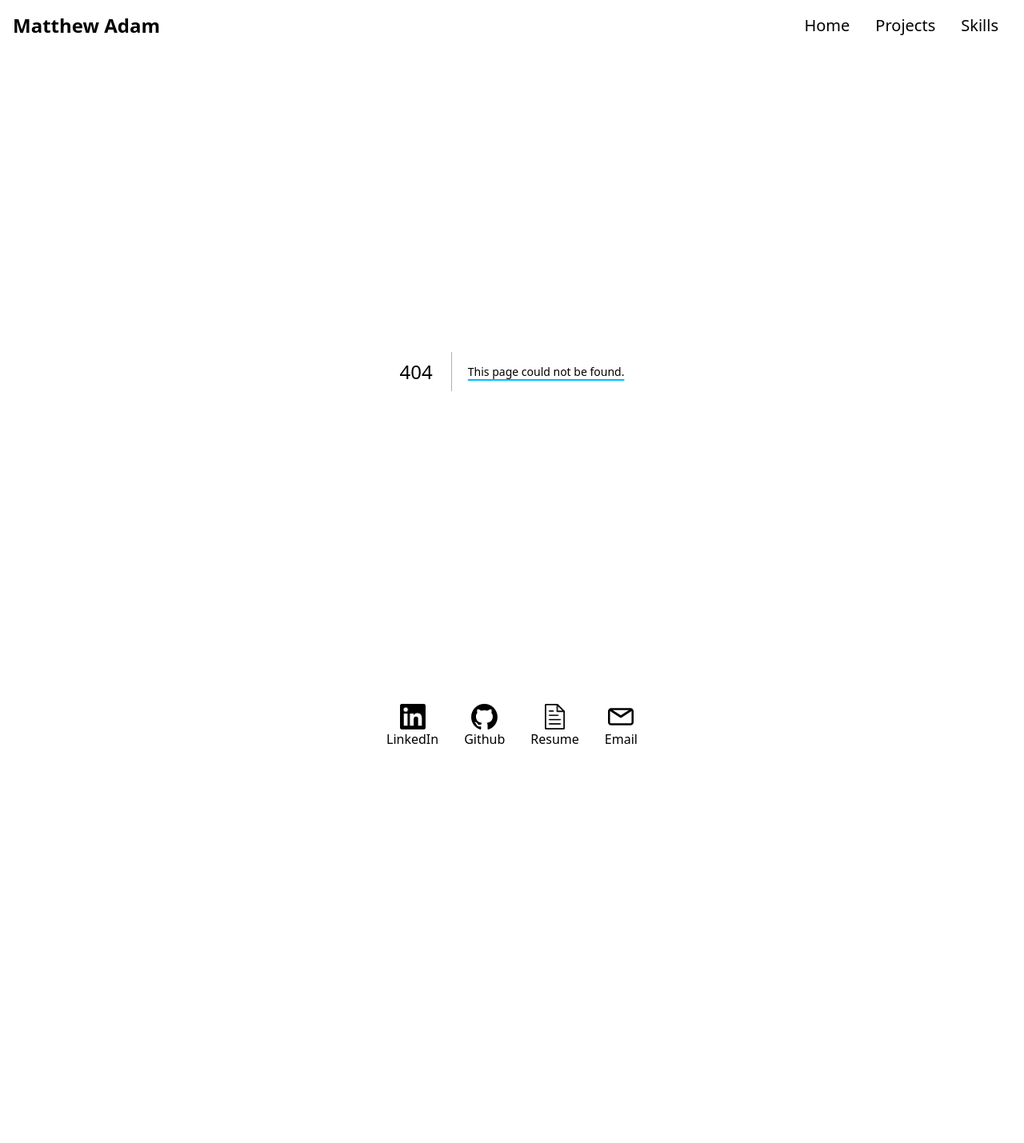
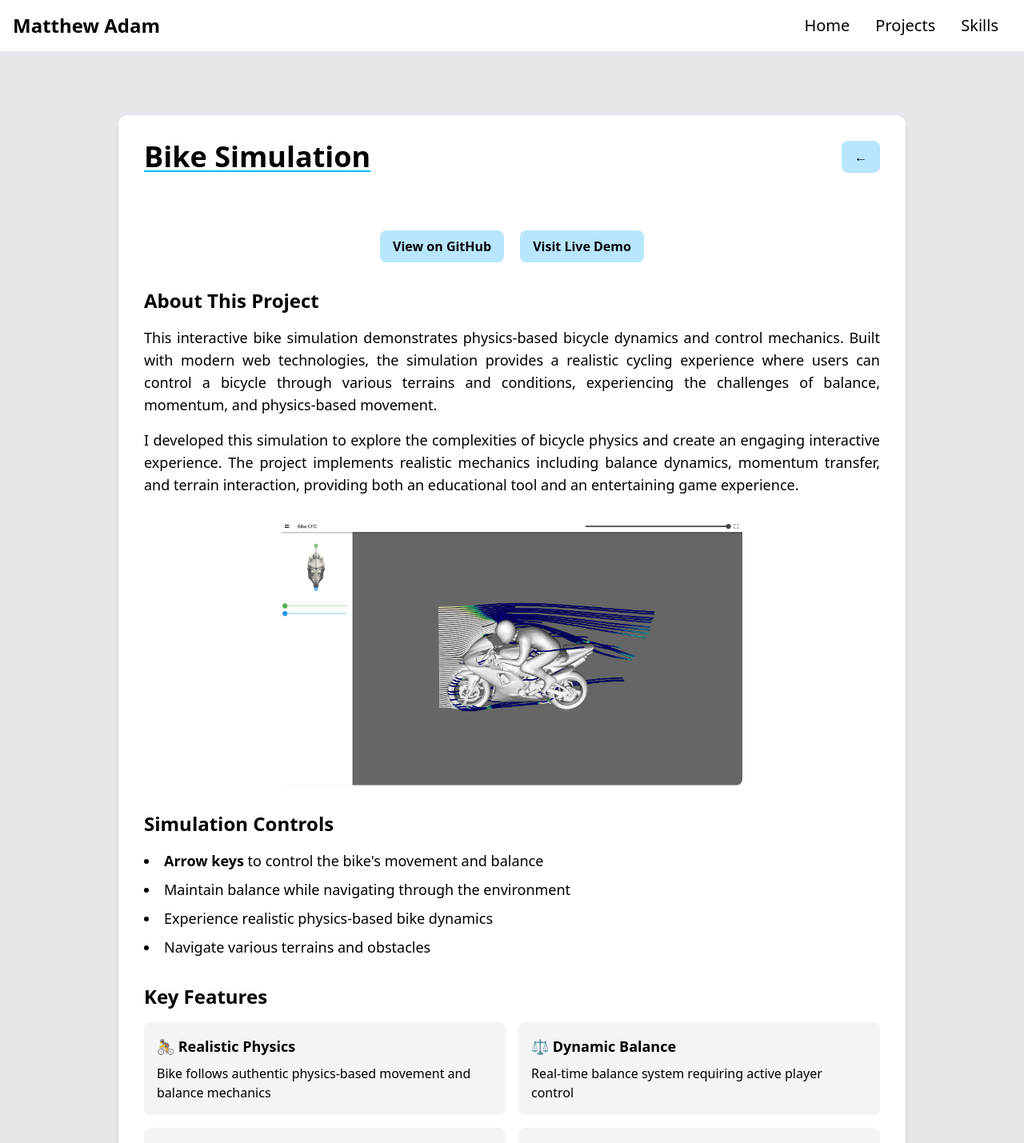
Before and after one commit to WebsiteMatthewEngineering/portfolio, a Next.js app in the folder portfolio/: page /projects/bike-simulation in a window 1280 px wide. Before the commit this address had no page. Shown: the top 1429 px of the page at 80% size. Before the commit the page ends 952 px from the top, so only its background shows below. Built offline with nearby package versions, Linux system fonts and the light colour scheme.

Commit message:
Create page.tsx

```diff
--- /dev/null
+++ b/portfolio/app/projects/bike-simulation/page.tsx
@@ -0,0 +1,93 @@
+import Image from "next/image";
+import Button from "@/components/button";
+
+function Buttons() {
+    return (
+        <div className="flex flex-row justify-center mt-6 gap-5">
+            <Button href="https://github.com/MatthewEngineering/trame" className="mx-" new_tab={true}>View on GitHub</Button>
+            <Button href="https://bike-simulation.matthewengineering.com/index.html" className="mx-" new_tab={true}>Visit Live Demo</Button>
+        </div>
+    )
+}
+
+export default function BikeSimulationProject() {
+  return (
+    <main className="bg-gray-200">
+      <div className="max-w-5xl mx-auto flex flex-col gap-10 pt-20 pb-20 px-5">
+
+        <div className="card flex flex-col gap-8 p-8">
+            <div className="flex flex-row justify-between items-center mb-4">
+                <h2 className="text-3xl sm:text-4xl font-bold text-text">Bike Simulation</h2>
+                <Button href="/" className="!w-fit !px-4">←</Button>
+            </div>
+
+            <Buttons />
+
+            <div className="flex flex-col gap-4">
+                <h3 className="text-2xl font-semibold text-text">About This Project</h3>
+                <p className="text-text text-lg text-justify">
+                    This interactive bike simulation demonstrates physics-based bicycle dynamics and control mechanics.
+                    Built with modern web technologies, the simulation provides a realistic cycling experience where
+                    users can control a bicycle through various terrains and conditions, experiencing the challenges
+                    of balance, momentum, and physics-based movement.
+                </p>
+                <p className="text-text text-lg text-justify">
+                    I developed this simulation to explore the complexities of bicycle physics and create an engaging
+                    interactive experience. The project implements realistic mechanics including balance dynamics,
+                    momentum transfer, and terrain interaction, providing both an educational tool and an entertaining
+                    game experience.
+                </p>
+            </div>
+
+            <div className="max-w-xl mx-auto grid grid-cols-2 gap-4">
+                <img alt="Bike simulation screenshot" src="/projects/bike-simulation/main.png" className="rounded-lg object-cover w-full h-full col-span-2" />
+            </div>
+
+            <div className="flex flex-col gap-4">
+                <h3 className="text-2xl font-semibold text-text">Simulation Controls</h3>
+                <ul className="text-text text-lg list-disc list-inside space-y-2">
+                    <li><strong>Arrow keys</strong> to control the bike's movement and balance</li>
+                    <li>Maintain balance while navigating through the environment</li>
+                    <li>Experience realistic physics-based bike dynamics</li>
+                    <li>Navigate various terrains and obstacles</li>
+                </ul>
+            </div>
+
+            <div className="flex flex-col gap-4">
+                <h3 className="text-2xl font-semibold text-text">Key Features</h3>
+                <div className="grid grid-cols-1 md:grid-cols-2 gap-4">
+                    <div className="bg-gray-100 p-4 rounded-lg">
+                        <h4 className="font-semibold text-lg mb-2">🚴 Realistic Physics</h4>
+                        <p className="text-text">Bike follows authentic physics-based movement and balance mechanics</p>
+                    </div>
+                    <div className="bg-gray-100 p-4 rounded-lg">
+                        <h4 className="font-semibold text-lg mb-2">⚖️ Dynamic Balance</h4>
+                        <p className="text-text">Real-time balance system requiring active player control</p>
+                    </div>
+                    <div className="bg-gray-100 p-4 rounded-lg">
+                        <h4 className="font-semibold text-lg mb-2">🎮 Intuitive Controls</h4>
+                        <p className="text-text">Responsive keyboard controls for natural bike handling</p>
+                    </div>
+                    <div className="bg-gray-100 p-4 rounded-lg">
+                        <h4 className="font-semibold text-lg mb-2">🌍 Interactive Environment</h4>
+                        <p className="text-text">Engaging terrain with physics-based interactions</p>
+                    </div>
+                </div>
+            </div>
+
+            <div className="flex flex-col gap-4">
+                <h3 className="text-2xl font-semibold text-text">Technical Implementation</h3>
+                <p className="text-text text-lg">
+                    Built with modern web technologies and physics engines, implementing custom algorithms for
+                    bicycle dynamics, balance systems, and terrain interaction. The simulation uses canvas-based
+                    rendering for smooth performance and responsive gameplay.
+                </p>
+            </div>
+
+            <Buttons />
+
+        </div>
+      </div>
+    </main>
+  );
+}
```
